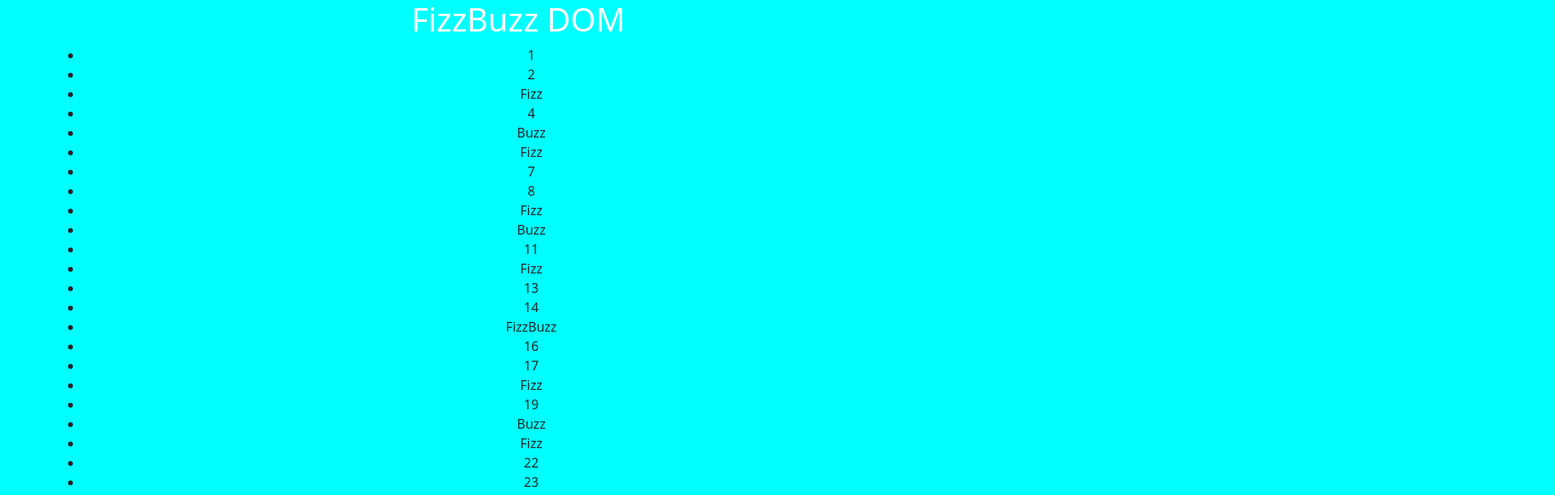
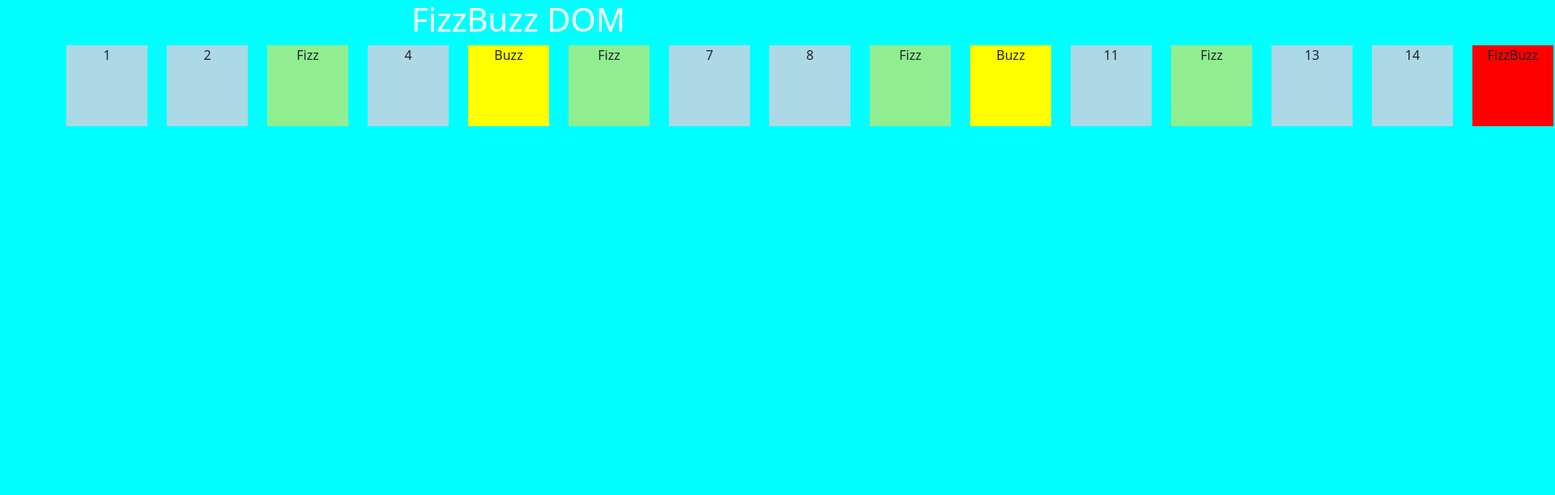
Before and after one commit to macchiagabriele13/js-fizzbuzz, a plain HTML site: page index.html in a window 1280 px wide. Shown: the top 612 px of the page at 81% size, 1920 px wide, since content can reach past the window. Drawn offline with nearby package versions, Linux system fonts and the light colour scheme.

Commit message:
modifiche pre lezione

```diff
--- a/assets/css/style.css
+++ b/assets/css/style.css
@@ -7,3 +7,15 @@
 body{
     background-color: aqua;
 }
+
+
+
+li{
+    background-color: black;
+    width: 100px;
+    height: 100px;
+}
+
+.col_7{
+    width: calc(100% / 12 * 7);
+}
--- a/assets/js/main.js
+++ b/assets/js/main.js
@@ -22,20 +22,26 @@ for (let numberList = 1; numberList < 101; numberList++){
     if (numberList % 15 == 0) {
         li.innerHTML = ("FizzBuzz")
         li.className = "FizzBuzz"
+        li.style.background = 'red'
       console.log("FizzBuzz");
     } else if (numberList % 3 == 0) {
         li.innerHTML = ("Fizz")
         li.className = "Fizz"
+        li.style.background = 'lightgreen'
       console.log("Fizz");
     } else if (numberList % 5 == 0) {
         li.innerHTML = ("Buzz")
         li.className = "Buzz"
+        li.style.background = 'yellow'
       console.log("Buzz");
     } else {
         li.innerHTML = numberList
         li.className = "number"
+        li.style.background = 'lightblue'
         console.log(numberList);
     }
+
+
 
 
 
--- a/index.html
+++ b/index.html
@@ -15,10 +15,22 @@
 </head>
 
 <body>
-  <div class="container text-center">
+  <div class="text-center">
       <h1 class="text-white ">FizzBuzz DOM</h1>
-      <ul class="row"></ul>
+      <div class="container">
+        <div class="row">
+            <div class="col justify-content-center">
+                <ul class="d-inline-flex gap-4 list-unstyled">
+
+                </ul>
+            </div>
+        </div>
+      </div>
   </div>
+
+
+
+
 
 
 
```
